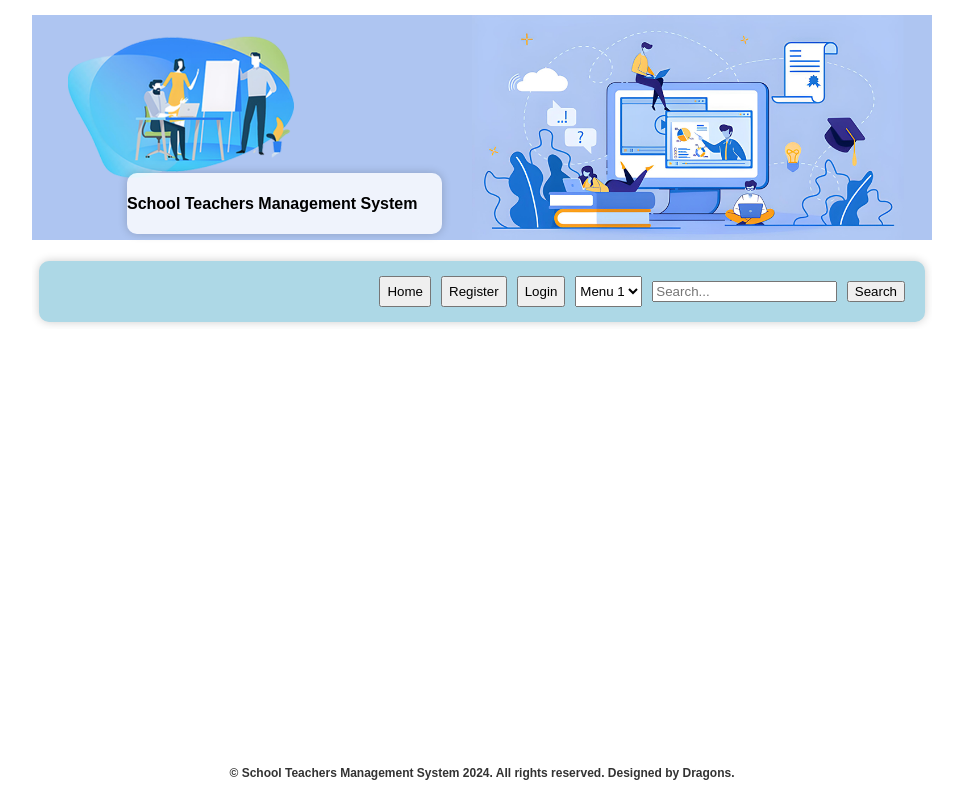
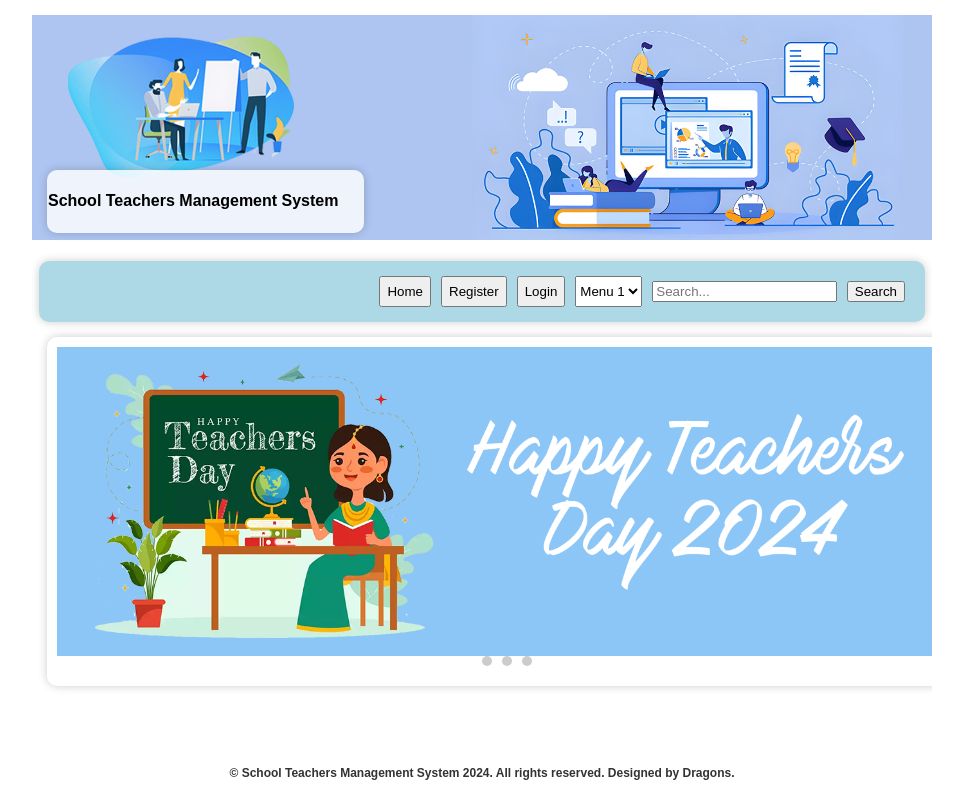
Before and after one commit to Ahileswaran/STMS, a PHP site: page /idex.html in a window 1280 px wide. Shown: the whole page, without its empty margins (158-1121 px from the left). Run offline with PHP 8.4, Linux system fonts and the light colour scheme.

Commit message:
Implementing the slider container

```diff
--- a/idex.html
+++ b/idex.html
@@ -2,6 +2,7 @@
 <html lang="en">
 
 <head>
+    <script src="https://code.jquery.com/jquery-3.6.4.min.js"></script>
     <title>School Teachers Management System</title>
     <link rel="stylesheet" href="styles.css">
     <script src="javaScript.js"></script>
@@ -44,10 +45,33 @@
             </nav>
 
             <div class="content">
-                <!-- Your main content goes here -->
+                <!-- main content goes here -->
+            </div>
+
+        </div>
+
+        <!-- Add a gap between the two containers -->
+
+        <!-- Slider container with gap -->
+        <div class="glass-container slider-container">
+            <!-- Slider images -->
+            <div class="slider">
+                <img src="imgs/slider_imgs/day_img.png" alt="Slider Image 1" class="slider-img">
+                <img src="imgs/slider_imgs/hbd_img.png" alt="Slider Image 2" class="slider-img">
+                <img src="imgs/slider_imgs/meet_img.png" alt="Slider Image 3" class="slider-img">
+            </div>
+
+            <!-- Navigation buttons -->
+            <div class="slider-nav">
+                <div class="nav-btn" data-index="0"></div>
+                <div class="nav-btn" data-index="1"></div>
+                <div class="nav-btn" data-index="2"></div>
             </div>
         </div>
+
     </div>
+
+    <div class="mini-gap"></div>
 
     <!-- Footer with rich text -->
     <footer class="footer">
--- a/javaScript.js
+++ b/javaScript.js
@@ -0,0 +1,33 @@
+$(document).ready(function () {
+    const slider = $(".slider");
+    const navButtons = $(".nav-btn");
+
+    let currentIndex = 0;
+
+    function updateSlider() {
+        const translateValue = -currentIndex * 100;
+        slider.css("transform", `translateX(${translateValue}%)`);
+
+        navButtons.removeClass("active");
+        navButtons.eq(currentIndex).addClass("active");
+    }
+
+    function nextSlide() {
+        currentIndex = (currentIndex + 1) % 3;
+        updateSlider();
+    }
+
+    function selectSlide(index) {
+        currentIndex = index;
+        updateSlider();
+    }
+
+    // Auto slide every 3 seconds
+    setInterval(nextSlide, 3000);
+
+    // Handle manual navigation
+    navButtons.click(function () {
+        const index = $(this).data("index");
+        selectSlide(index);
+    });
+});
--- a/styles.css
+++ b/styles.css
@@ -25,23 +25,25 @@ body {
 }
 
 .glass-container {
-    margin: 95px;
-    padding: 60px;
+    margin: 15px;
+    padding: 10px;
     border-radius: 10px;
     box-shadow: 0 0 10px rgba(0, 0, 0, 0.2);
-    position: auto;
+    position: relative;
 }
 
 .title-container {
     position: absolute;
-    bottom: 0;
-    left: 0;
+    top: 140px; /* Adjust top position to leave space from the top */
+    left: 0; /* Adjust left position to leave space from the left */
     width: 35%;
     text-align: left;
-    padding: 0px;
+    padding: 1px;
     background-color: rgba(255, 255, 255, 0.8);
-    border-bottom-right-radius: 10px; /* Add this for a rounded corner effect */
+    border-bottom-right-radius: 10px;
+    z-index: 1; /* Ensure the title is above the slider */
 }
+
 .mini-gap {
     height: 10px;
 }
@@ -71,12 +73,53 @@ nav form {
     /* Add styles for your main content */
 }
 
+.slider-container {
+    position: relative;
+    overflow: hidden;
+    width: 100%;
+    margin: 15px;
+    padding: 10px;
+}
+
+.slider {
+    display: flex;
+    width: 100%;
+    transition: transform 0.5s ease-in-out;
+}
+
+.slider-img {
+    width: 100%;
+    height: auto;
+}
+
+.slider-nav {
+    display: flex;
+    justify-content: center;
+    position: relative;
+    bottom: 10px;
+    margin-top: 10px;
+}
+
+.nav-btn {
+    width: 10px;
+    height: 10px;
+    border-radius: 50%;
+    background-color: #ccc;
+    margin: 0 5px;
+    cursor: pointer;
+}
+
+.nav-btn.active {
+    background-color: #333;
+}
+
 .footer {
     text-align: center;
     padding: 10px;
     font-weight: bold;
     color: #333;
     margin: 10px;
+    margin-top: 20px;
 }
 
 .footer p {
```
Also changed, not shown: imgs/slider_imgs/day_img.png (added), imgs/slider_imgs/hbd_img.png (added), imgs/slider_imgs/meet_img.png (added).
